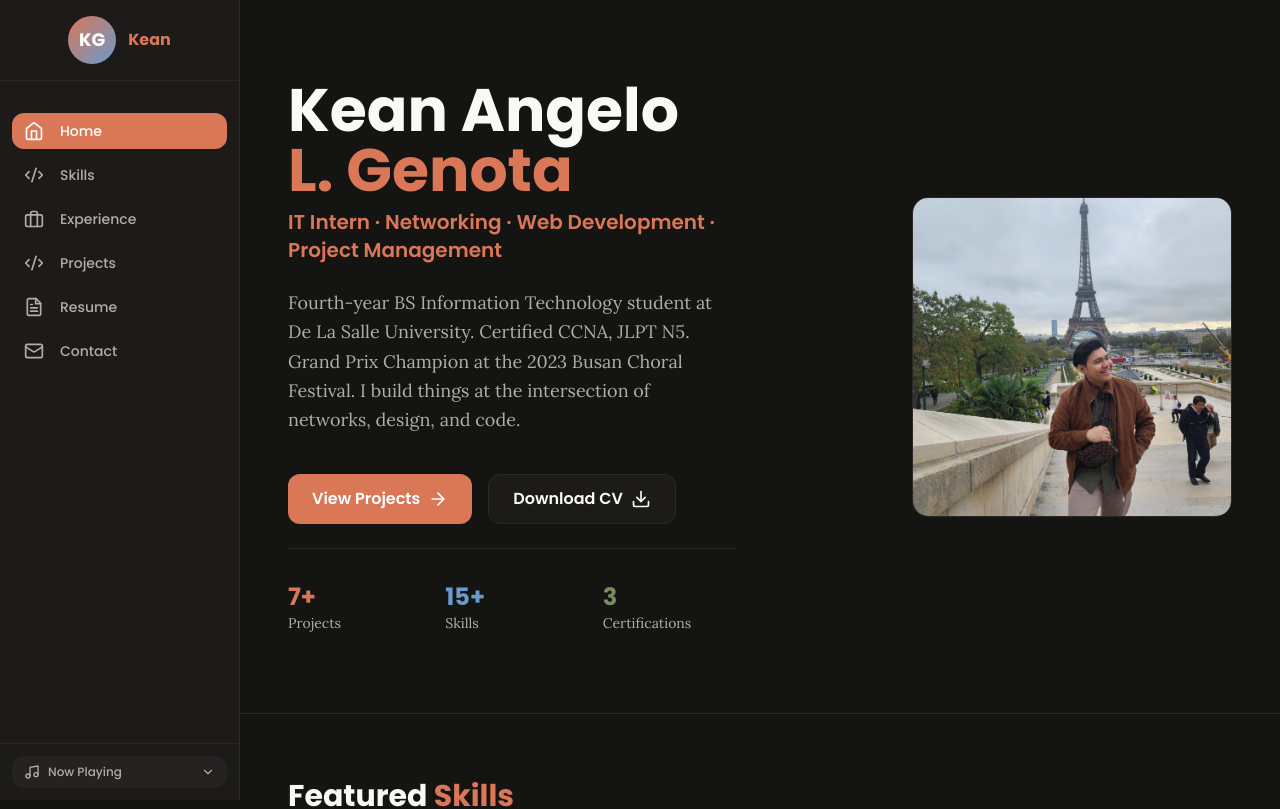
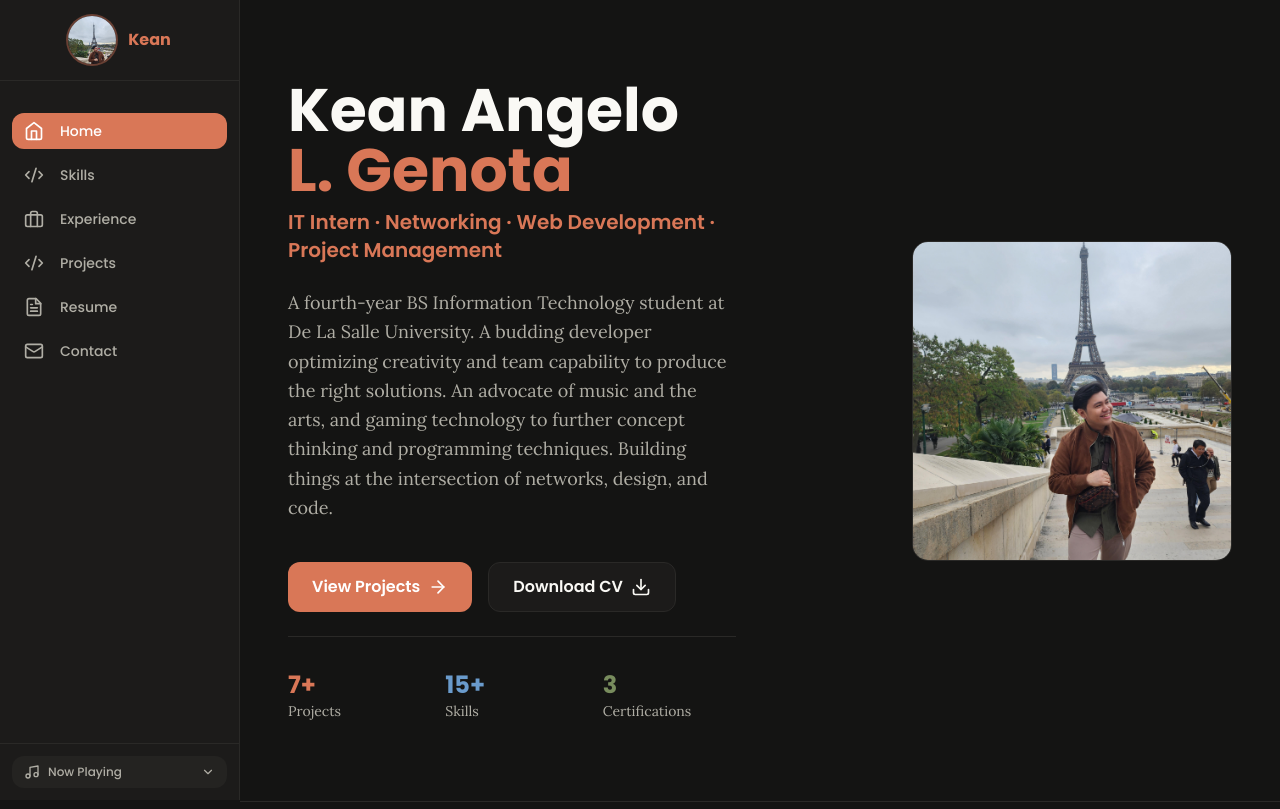
Before and after one commit to UnityGrave/kean-portfolio, a Next.js app: page / in a window 1280 px wide. Shown: the top 809 px of the page. Built offline with nearby package versions, Linux system fonts and the light colour scheme.

Commit message:
Fix: PDF viewer, favicon, profile photo, hero text, code blocks, image URLs

```diff
--- a/app/layout.tsx
+++ b/app/layout.tsx
@@ -26,6 +26,7 @@ export default function RootLayout({
     <html lang="en">
       <head>
         <meta name="theme-color" content="#141413" />
+        <link rel="icon" href="/favicon.svg" type="image/svg+xml" />
       </head>
       <body className="bg-background text-foreground">
         <div className="flex">
--- a/app/page.tsx
+++ b/app/page.tsx
@@ -19,10 +19,12 @@ export default function Home() {
             </div>
 
             <p className="text-lg text-muted-foreground leading-relaxed font-lora">
-              Fourth-year BS Information Technology student at De La Salle
-              University. Certified CCNA, JLPT N5. Grand Prix Champion at the
-              2023 Busan Choral Festival. I build things at the intersection of
-              networks, design, and code.
+              A fourth-year BS Information Technology student at De La Salle
+              University. A budding developer optimizing creativity and team
+              capability to produce the right solutions. An advocate of music
+              and the arts, and gaming technology to further concept thinking
+              and programming techniques. Building things at the intersection
+              of networks, design, and code.
             </p>
 
             <div className="flex flex-wrap gap-4 pt-4">
--- a/app/projects/[slug]/page.tsx
+++ b/app/projects/[slug]/page.tsx
@@ -160,17 +160,29 @@ export default async function ProjectPage({ params }: ProjectPageProps) {
                   li: ({ ...props }) => (
                     <li className="text-muted-foreground font-lora" {...props} />
                   ),
-                  code: ({ inline, ...props }) =>
+                  pre: ({ children, ...props }) => (
+                    <pre
+                      className="bg-[#0a0a0a] border border-border rounded-xl p-5 overflow-x-auto my-5 text-sm"
+                      {...props}
+                    >
+                      {children}
+                    </pre>
+                  ),
+                  code: ({ inline, className, children, ...props }: { inline?: boolean; className?: string; children?: React.ReactNode }) =>
                     inline ? (
                       <code
-                        className="bg-muted text-accent-orange px-2 py-1 rounded font-mono text-sm"
+                        className="bg-muted text-accent-orange px-1.5 py-0.5 rounded font-mono text-sm"
                         {...props}
-                      />
+                      >
+                        {children}
+                      </code>
                     ) : (
                       <code
-                        className="block bg-muted text-muted-foreground p-4 rounded-lg font-mono text-sm overflow-x-auto"
+                        className={`font-mono text-[#e5c07b] text-sm ${className ?? ""}`}
                         {...props}
-                      />
+                      >
+                        {children}
+                      </code>
                     ),
                   blockquote: ({ ...props }) => (
                     <blockquote
@@ -178,6 +190,20 @@ export default async function ProjectPage({ params }: ProjectPageProps) {
                       {...props}
                     />
                   ),
+                  img: ({ src, alt }) => {
+                    const resolvedSrc = src?.startsWith("http")
+                      ? src
+                      : `https://raw.githubusercontent.com/${project.repo}/HEAD/${src?.replace(/^\.\//, "")}`;
+                    return (
+                      // eslint-disable-next-line @next/next/no-img-element
+                      <img
+                        src={resolvedSrc}
+                        alt={alt ?? ""}
+                        className="max-w-full rounded-xl my-4 border border-border"
+                        loading="lazy"
+                      />
+                    );
+                  },
                   a: ({ ...props }) => (
                     <a
                       className="text-accent-orange hover:underline"
--- a/components/side-nav.tsx
+++ b/components/side-nav.tsx
@@ -3,6 +3,7 @@
 import Link from "next/link";
 import { usePathname } from "next/navigation";
 import { useState } from "react";
+import Image from "next/image";
 import {
   Home,
   Code2,
@@ -27,6 +28,7 @@ export default function SideNav() {
   const pathname = usePathname();
   const [expanded, setExpanded] = useState(false);
   const [mobileOpen, setMobileOpen] = useState(false);
+  const [imgError, setImgError] = useState(false);
 
   return (
     <>
@@ -55,8 +57,21 @@ export default function SideNav() {
         onMouseLeave={() => setExpanded(false)}
       >
         <div className="p-4 border-b border-border flex items-center justify-center">
-          <div className="w-12 h-12 bg-gradient-to-br from-accent-orange to-accent-blue rounded-full flex items-center justify-center font-poppins font-bold text-lg text-white">
-            KG
+          <div className="relative w-12 h-12 rounded-full overflow-hidden flex-shrink-0 ring-2 ring-accent-orange/40">
+            {!imgError ? (
+              <Image
+                src="/images/profile.jpg"
+                alt="Kean Genota"
+                fill
+                className="object-cover object-top"
+                onError={() => setImgError(true)}
+                priority
+              />
+            ) : (
+              <div className="w-full h-full bg-gradient-to-br from-accent-orange to-accent-blue flex items-center justify-center font-poppins font-bold text-lg text-white">
+                KG
+              </div>
+            )}
           </div>
           {(expanded || mobileOpen) && (
             <span className="ml-3 font-poppins font-bold text-accent-orange hidden sm:inline">
--- /dev/null
+++ b/next.config.ts
@@ -0,0 +1,2 @@
+// Config moved to next.config.js
+export {};
```
Also changed, not shown: next-env.d.ts (added), public/favicon.svg (added), 1 other file (tests, documents, lock files or other folders).
